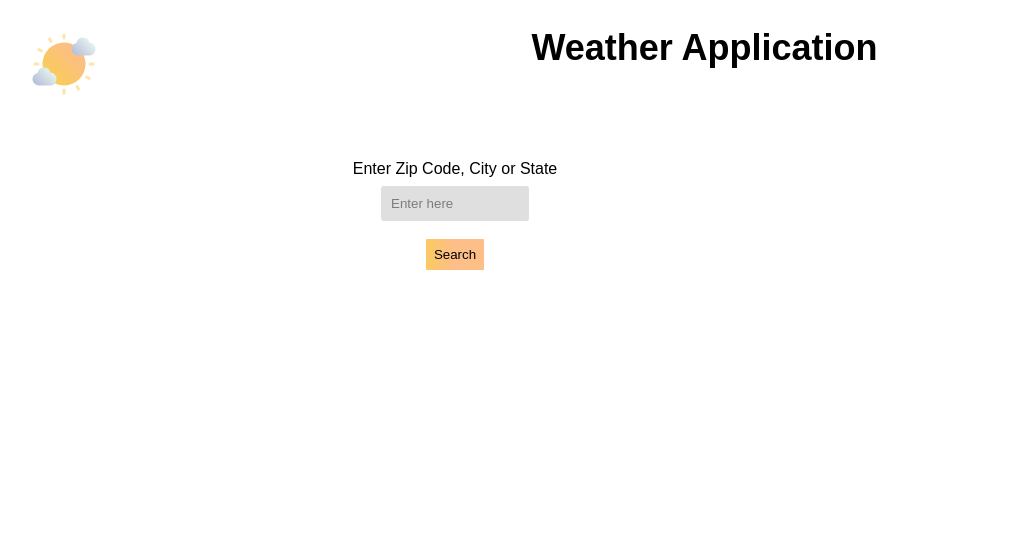
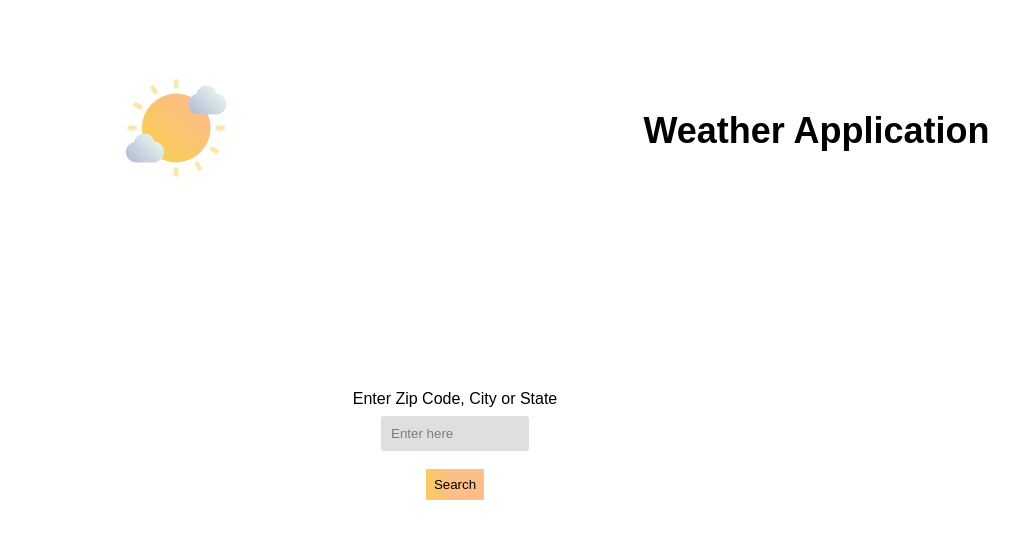
Before and after one commit to Yosabba/weather-app, a React (Create React App) app: page / in a window 1280 px wide. Shown: the top 538 px of the page, without its empty margins (185-1204 px from the left). Built offline with nearby package versions, Linux system fonts and the light colour scheme.

Commit message:
Animation Update

```diff
--- a/src/App.js
+++ b/src/App.js
@@ -2,6 +2,7 @@ import NavBar from './components/NavBar';
 import WeatherSearch from './components/WeatherSearch';
 import DisplayWeather from './components/DisplayWeather';
 import { useState } from 'react';
+import { SvgIcon } from '@material-ui/core';
 
 
 function App() {
--- a/src/components/DisplayWeather.js
+++ b/src/components/DisplayWeather.js
@@ -4,9 +4,12 @@ import { motion } from 'framer-motion';
 const DisplayWeather = ({ weather }) => {
 
     const DisplayAnimation = {
-        visible: { opacity: 1, x: 0, transition : { duration: 0.5, ease: "easeIn"} },
-        hidden: { opacity: 0, x: 1000 },
-    }
+      visible: {
+        opacity: 1,
+        transition: { duration: 0.5, ease: "easeIn" },
+      },
+      hidden: { opacity: 0 },
+    };
 
 
     return (
--- a/src/components/NavBar.js
+++ b/src/components/NavBar.js
@@ -1,30 +1,131 @@
-import React from 'react';
-import { motion } from 'framer-motion';
-import logo from '../sunny.svg';
-
+import React from "react";
+import { motion } from "framer-motion";
+import logo from "../sunny.svg";
+import SvgLogo from "./svgLogo";
 
 const NavBar = () => {
+  const navAnimation = {
+    visible: {
+      opacity: 1,
+      y: 0,
+      transition: {
+        duration: 1.5,
+      },
+    },
+    hidden: { opacity: 0, y: -300 },
+  };
 
-    const navAnimation = {
-        visible: { opacity: 1, y: 0, transition : { duration: 1.5} },
-        hidden: { opacity: 0, y: -200 },
-    }
+  const panAnimation = {
+    visible: {
+      x: 0,
+      pathlength: 1,
+      opacity: 1,
+      transition: { delay: 1, duration: 2, ease: "easeIn" },
+    },
+    hidden: {
+      x: -550,
+      pathlength: 0,
+    },
+  };
 
-
+  const cloudAnimation = {
+    visible: {
+      x: 0,
+      pathlength: 1,
+      opacity: 1,
+      transition: { duration: 2, delay: 1, ease: "easeIn" },
+    },
+    hidden: {
+      x: 550,
+      pathlength: 0,
+    },
+  };
 
   return (
     <motion.header
-        className ="navbar"
+      className="navbar"
       initial="hidden"
       animate="visible"
       variants={navAnimation}
-
-
     >
-            <motion.img alt="food" src={logo} />
+      <motion.div className="logo">
+        <motion.svg
+          height="512"
+          viewBox="0 0 512 512"
+          width="512"
+          xmlns="http://www.w3.org/2000/svg"
+          xmlnsXlink="http://www.w3.org/1999/xlink"
+          variants={navAnimation}
+        >
+          <linearGradient
+            id="New_Gradient_Swatch_34"
+            gradientUnits="userSpaceOnUse"
+            x1="134.435"
+            x2="377.565"
+            y1="377.565"
+            y2="134.435"
+          >
+            <stop offset=".015" stop-color="#f9cd55" />
+            <stop offset="1" stop-color="#fdbc8c" />
+          </linearGradient>
+          <linearGradient
+            id="New_Gradient_Swatch_28"
+            gradientUnits="userSpaceOnUse"
+            x1="353.247"
+            x2="470.752"
+            y1="194.752"
+            y2="77.248"
+          >
+            <stop offset=".015" stop-color="#b7bfd8" />
+            <stop offset="1" stop-color="#e4f2ee" />
+          </linearGradient>
+          <linearGradient
+            id="New_Gradient_Swatch_28-2"
+            x1="41.247"
+            x2="158.752"
+            xlinkHref="#New_Gradient_Swatch_28"
+            y1="434.752"
+            y2="317.248"
+          />
+          <g id="_02-sunny" data-name="02-sunny">
+            <g id="gradient_blend" data-name="gradient blend">
+              <motion.circle
+                cx="256"
+                cy="256"
+                fill="url(#New_Gradient_Swatch_34)"
+                r="172"
+              />
+              <motion.path
+                d="m458.618 84.065a52.007 52.007 0 0 0 -101.477 1.076 52 52 0 0 0 10.859 102.859h88a52 52 0 0 0 2.618-103.935z"
+                fill="url(#New_Gradient_Swatch_28)"
+                initial="hidden"
+                animate="visible"
+                variants={panAnimation}
+              />
+              <motion.path
+                d="m146.618 324.065a52.007 52.007 0 0 0 -101.477 1.076 52 52 0 0 0 10.859 102.859h88a52 52 0 0 0 2.618-103.935z"
+                fill="url(#New_Gradient_Swatch_28-2)"
+                initial="hidden"
+                animate="visible"
+                variants={cloudAnimation}
+              />
+              <g fill="#fce6aa">
+                <motion.path d="m256 60a12 12 0 0 1 -12-12v-25a12 12 0 0 1 24 0v25a12 12 0 0 1 -12 12z" />
+                <motion.path d="m152.011 87.869a12 12 0 0 1 -10.4-6l-12.5-21.651a12 12 0 0 1 20.784-12l12.5 21.651a12 12 0 0 1 -10.381 18z" />
+                <motion.path d="m75.855 164a11.94 11.94 0 0 1 -5.988-1.61l-21.651-12.5a12 12 0 1 1 12-20.784l21.651 12.5a12 12 0 0 1 -6.012 22.394z" />
+                <motion.path d="m48 268h-25a12 12 0 0 1 0-24h25a12 12 0 0 1 0 24z" />
+                <motion.path d="m256 501a12 12 0 0 1 -12-12v-25a12 12 0 0 1 24 0v25a12 12 0 0 1 -12 12z" />
+                <motion.path d="m372.511 469.786a12 12 0 0 1 -10.4-6l-12.5-21.651a12 12 0 1 1 20.784-12l12.5 21.651a12 12 0 0 1 -10.381 18z" />
+                <motion.path d="m457.772 384.5a11.94 11.94 0 0 1 -5.988-1.61l-21.651-12.5a12 12 0 0 1 12-20.784l21.651 12.5a12 12 0 0 1 -6.012 22.394z" />
+                <motion.path d="m489 268h-25a12 12 0 0 1 0-24h25a12 12 0 0 1 0 24z" />
+              </g>
+            </g>
+          </g>
+        </motion.svg>
+      </motion.div>
       <motion.h1>Weather Application</motion.h1>
     </motion.header>
   );
-}
+};
 
 export default NavBar;
--- /dev/null
+++ b/src/components/svgLogo.js
@@ -0,0 +1,106 @@
+import React from "react";
+import { motion } from "framer-motion";
+
+const navAnimation = {
+  visible: {
+    x: 0,
+    pathlength: 1,
+    opacity: 1,
+    transition: { duration: 2, ease: "easeIn" },
+  },
+  hidden: { x: -450, pathlength: 0 },
+};
+
+const cloudAnimation = {
+  visible: {
+    x: 0,
+    pathlength: 1,
+    opacity: 1,
+    transition: { duration: 2, ease: "easeIn" },
+  },
+  hidden: { x: 450, pathlength: 0 },
+};
+
+const SvgLogo = () => {
+  return (
+    <section>
+      <motion.svg
+        height="512"
+        viewBox="0 0 512 512"
+        width="512"
+        xmlns="http://www.w3.org/2000/svg"
+        xmlnsXlink="http://www.w3.org/1999/xlink"
+        initial="hidden"
+        animate="visible"
+      >
+        <linearGradient
+          id="New_Gradient_Swatch_34"
+          gradientUnits="userSpaceOnUse"
+          x1="134.435"
+          x2="377.565"
+          y1="377.565"
+          y2="134.435"
+        >
+          <stop offset=".015" stop-color="#f9cd55" />
+          <stop offset="1" stop-color="#fdbc8c" />
+        </linearGradient>
+        <linearGradient
+          id="New_Gradient_Swatch_28"
+          gradientUnits="userSpaceOnUse"
+          x1="353.247"
+          x2="470.752"
+          y1="194.752"
+          y2="77.248"
+        >
+          <stop offset=".015" stop-color="#b7bfd8" />
+          <stop offset="1" stop-color="#e4f2ee" />
+        </linearGradient>
+        <linearGradient
+          id="New_Gradient_Swatch_28-2"
+          x1="41.247"
+          x2="158.752"
+          xlinkHref="#New_Gradient_Swatch_28"
+          y1="434.752"
+          y2="317.248"
+        />
+        <g id="_02-sunny" data-name="02-sunny">
+          <g id="gradient_blend" data-name="gradient blend">
+            <motion.circle
+              cx="256"
+              cy="256"
+              fill="url(#New_Gradient_Swatch_34)"
+              r="172"
+
+            />
+            <motion.path
+              d="m458.618 84.065a52.007 52.007 0 0 0 -101.477 1.076 52 52 0 0 0 10.859 102.859h88a52 52 0 0 0 2.618-103.935z"
+              fill="url(#New_Gradient_Swatch_28)"
+              initial="hidden"
+              animate="visible"
+              variants={navAnimation}
+            />
+            <motion.path
+              d="m146.618 324.065a52.007 52.007 0 0 0 -101.477 1.076 52 52 0 0 0 10.859 102.859h88a52 52 0 0 0 2.618-103.935z"
+              fill="url(#New_Gradient_Swatch_28-2)"
+              initial="hidden"
+              animate="visible"
+              variants={cloudAnimation}
+            />
+            <g fill="#fce6aa">
+              <motion.path d="m256 60a12 12 0 0 1 -12-12v-25a12 12 0 0 1 24 0v25a12 12 0 0 1 -12 12z"/>
+              <motion.path d="m152.011 87.869a12 12 0 0 1 -10.4-6l-12.5-21.651a12 12 0 0 1 20.784-12l12.5 21.651a12 12 0 0 1 -10.381 18z" />
+              <motion.path d="m75.855 164a11.94 11.94 0 0 1 -5.988-1.61l-21.651-12.5a12 12 0 1 1 12-20.784l21.651 12.5a12 12 0 0 1 -6.012 22.394z" />
+              <motion.path d="m48 268h-25a12 12 0 0 1 0-24h25a12 12 0 0 1 0 24z" />
+              <motion.path d="m256 501a12 12 0 0 1 -12-12v-25a12 12 0 0 1 24 0v25a12 12 0 0 1 -12 12z" />
+              <motion.path d="m372.511 469.786a12 12 0 0 1 -10.4-6l-12.5-21.651a12 12 0 1 1 20.784-12l12.5 21.651a12 12 0 0 1 -10.381 18z" />
+              <motion.path d="m457.772 384.5a11.94 11.94 0 0 1 -5.988-1.61l-21.651-12.5a12 12 0 0 1 12-20.784l21.651 12.5a12 12 0 0 1 -6.012 22.394z" />
+              <motion.path d="m489 268h-25a12 12 0 0 1 0-24h25a12 12 0 0 1 0 24z" />
+            </g>
+          </g>
+        </g>
+      </motion.svg>
+    </section>
+  );
+};
+
+export default SvgLogo;
--- a/src/styles/_NavBar.scss
+++ b/src/styles/_NavBar.scss
@@ -1,16 +1,12 @@
 .navbar {
   @include flexNav;
   font-size: 1.5rem;
-    padding-bottom: 4rem;
+  margin-top: -10%;
 
-    img {
-        width: 5%;
+  svg {
+    width: 20%;
     align-self: center;
-        margin-top: 2rem;
-
   }
-
-
 }
 
 @media only screen and (max-width: 480px) {
@@ -19,18 +15,17 @@
 
     img {
       width: 5rem;
+    }
 
+    svg {
+      height: 30vh;
+      display: block;
+      width: 20vw;
     }
 
     h1 {
       font-size: 1rem;
       font-weight: 500;
-
-
     }
   }
-
-
-
-
 }
--- a/src/styles/index.scss
+++ b/src/styles/index.scss
@@ -1,5 +1,6 @@
 * {
   margin: 0;
+  padding: 0;
   font-family: "Poppins", sans-serif;
   text-align: center;
 }
```
Also changed, not shown: src/sunny.svg. Lines whose indentation alone changed are shown as unchanged.
